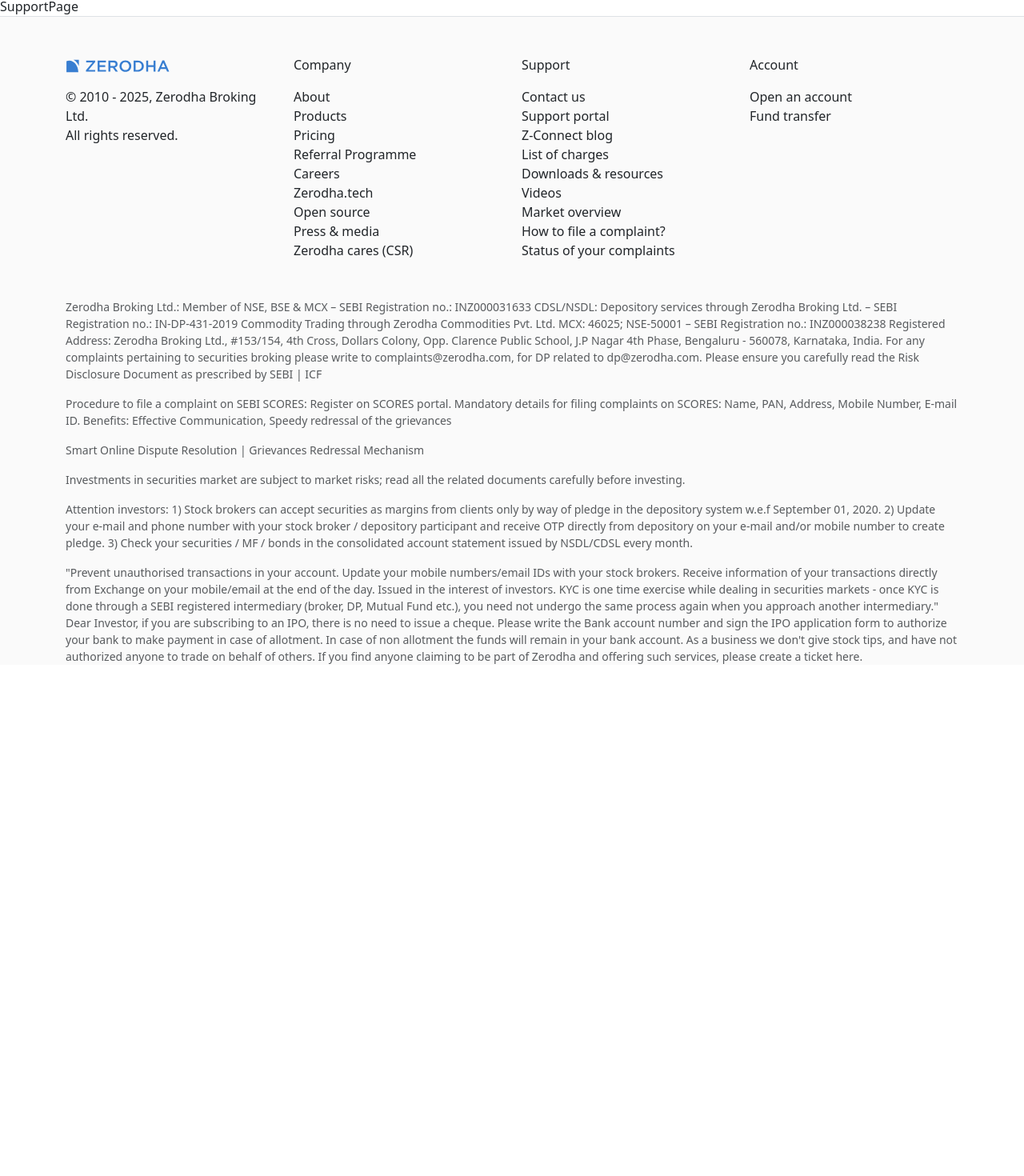
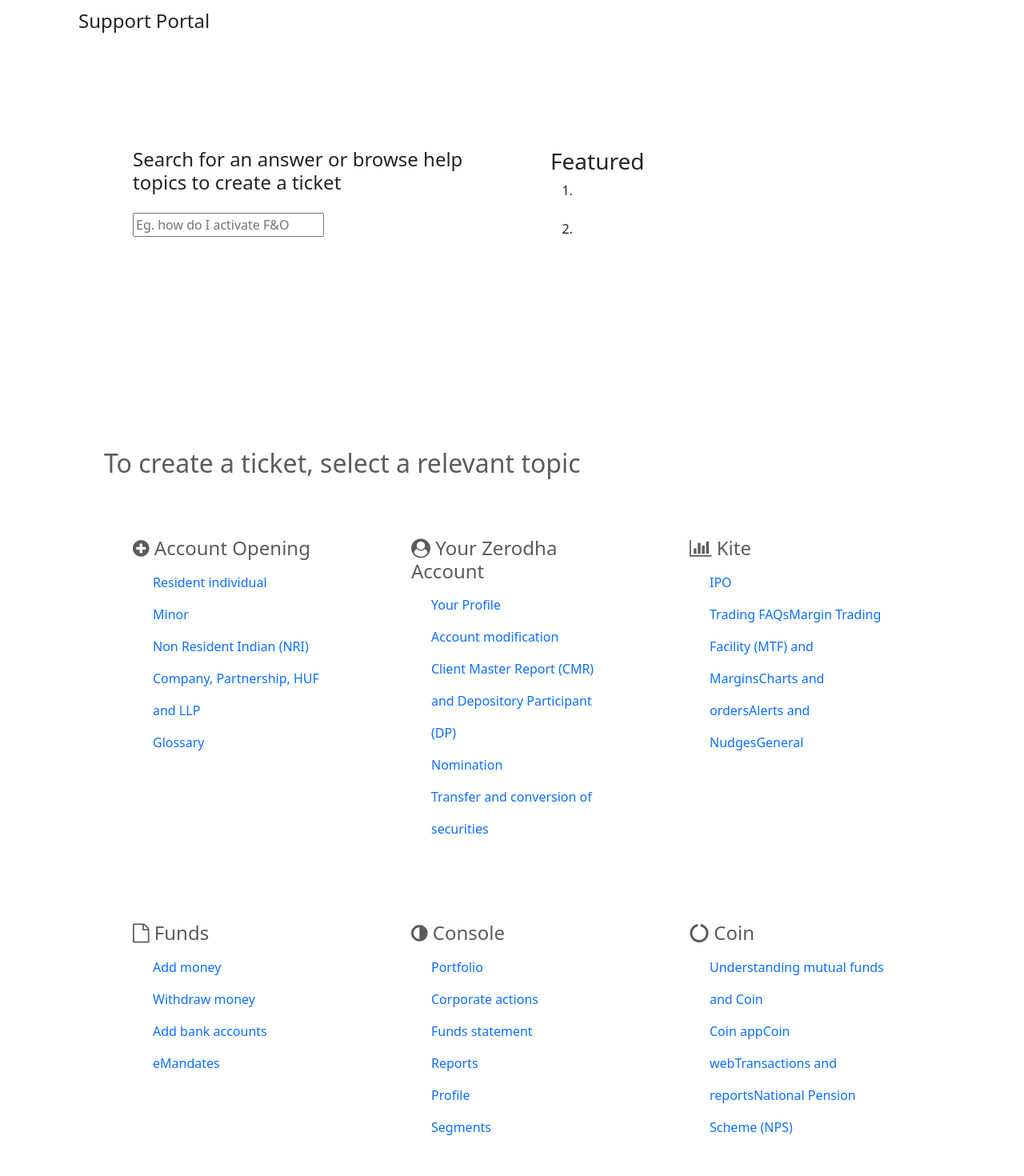
Before and after one commit to rushikesh5035/zerodha-clone, a React (Vite) app in the folder frontend/: page /support in a window 1280 px wide. Shown: the part 77-1547 px from the top of the page at 80% size. Before the commit the page ends 924 px from the top, so only its background shows below. Built offline with nearby package versions, Linux system fonts and the light colour scheme.

Commit message:
create support page

```diff
--- a/frontend/src/landing_page/support/CreateTicket.jsx
+++ b/frontend/src/landing_page/support/CreateTicket.jsx
@@ -1,7 +1,56 @@
 import React from "react";
 
 const CreateTicket = () => {
-  return <div>CreateTicket</div>;
+  return (
+    <div id="supportHero">
+      <div className="container">
+        <div className="p-3" id="supportWrapper">
+          <h4>Support Portal</h4>
+          <a href="" style={{ color: "white" }}>
+            Track tickets
+          </a>
+        </div>
+        <div className="row p-5">
+          <div className="col-6 p-5">
+            <h1 className="fs-4 mb-4">
+              Search for an answer or browse help topics to create a ticket
+            </h1>
+            <input type="text" placeholder="Eg. how do I activate F&O" />
+            <br />
+            <a href="" style={{ color: "white" }}>
+              Track account opening
+            </a>
+            <a href="" style={{ color: "white" }}>
+              Track segment activation
+            </a>
+            <a href="" style={{ color: "white" }}>
+              Intraday margins
+            </a>{" "}
+            <br />
+            <a href="" style={{ color: "white" }}>
+              Kite user manual
+            </a>
+          </div>
+          <div className="col-6 p-5" id="leftSection">
+            <h1 className="fs-3">Featured</h1>
+            <ol>
+              <li>
+                <a href="" style={{ color: "white" }}>
+                  Surveillance measure on scrips - March 2025
+                </a>
+              </li>{" "}
+              <br />
+              <li>
+                <a href="" style={{ color: "white" }}>
+                  Latest Intraday leverages and Square-off timings
+                </a>
+              </li>
+            </ol>
+          </div>
+        </div>
+      </div>
+    </div>
+  );
 };
 
 export default CreateTicket;
--- a/frontend/src/landing_page/support/Hero.jsx
+++ b/frontend/src/landing_page/support/Hero.jsx
@@ -1,7 +1,175 @@
 import React from "react";
 
 const Hero = () => {
-  return <div>Hero</div>;
+  return (
+    <div className="container">
+      <div className="row p-5 mt-5">
+        <h2 className="fs-2 text-muted">
+          To create a ticket, select a relevant topic
+        </h2>
+        <div className="col-4 p-5 mt-3 text-muted">
+          <h4>
+            <i class="fa fa-plus-circle fa-sm" aria-hidden="true"></i> Account
+            Opening
+          </h4>
+          <div style={{ marginLeft: "25px", lineHeight: "40px" }}>
+            <a href="" className="text-decoration-none">
+              Resident individual
+            </a>
+            <br />
+            <a href="" className="text-decoration-none mb-3">
+              Minor
+            </a>
+            <br />
+            <a href="" className="text-decoration-none">
+              Non Resident Indian (NRI)
+            </a>
+            <br />
+            <a href="" className="text-decoration-none">
+              Company, Partnership, HUF and LLP
+            </a>
+            <br />
+            <a href="" className="text-decoration-none">
+              Glossary
+            </a>
+          </div>
+        </div>
+
+        <div className="col-4 p-5 mt-3  text-muted">
+          <h4>
+            <i class="fa fa-user-circle fa-sm" aria-hidden="true"></i> Your
+            Zerodha Account
+          </h4>
+          <div style={{ marginLeft: "25px", lineHeight: "40px" }}>
+            <a href="" className="text-decoration-none">
+              Your Profile
+            </a>
+            <br />
+            <a href="" className="text-decoration-none">
+              Account modification
+            </a>
+            <br />
+            <a href="" className="text-decoration-none">
+              Client Master Report (CMR) and Depository Participant (DP)
+            </a>
+            <br />
+            <a href="" className="text-decoration-none">
+              Nomination
+            </a>
+            <br />
+            <a href="" className="text-decoration-none">
+              Transfer and conversion of securities
+            </a>
+          </div>
+        </div>
+
+        <div className="col-4 p-5 mt-3  text-muted">
+          <h4>
+            <i class="fa fa-bar-chart fa-sm" aria-hidden="true"></i> Kite
+          </h4>
+          <div style={{ marginLeft: "25px", lineHeight: "40px" }}>
+            <a href="" className="text-decoration-none">
+              IPO
+            </a>
+            <br />
+            <a href="" className="text-decoration-none">
+              Trading FAQs
+            </a>
+            <a href="" className="text-decoration-none">
+              Margin Trading Facility (MTF) and Margins
+            </a>
+            <a href="" className="text-decoration-none">
+              Charts and orders
+            </a>
+            <a href="" className="text-decoration-none">
+              Alerts and Nudges
+            </a>
+            <a href="" className="text-decoration-none">
+              General
+            </a>
+          </div>
+        </div>
+
+        <div className="col-4 p-5 mb-3 text-muted">
+          <h4>
+            <i class="fa fa-file-o fa-sm" aria-hidden="true"></i> Funds
+          </h4>
+          <div style={{ marginLeft: "25px", lineHeight: "40px" }}>
+            <a href="" className="text-decoration-none">
+              Add money
+            </a>
+            <br />
+            <a href="" className="text-decoration-none mb-3">
+              Withdraw money
+            </a>
+            <br />
+            <a href="" className="text-decoration-none">
+              Add bank accounts
+            </a>
+            <br />
+            <a href="" className="text-decoration-none">
+              eMandates
+            </a>
+          </div>
+        </div>
+
+        <div className="col-4 p-5 mb-3 text-muted">
+          <h4>
+            <i class="fa fa-adjust fa-sm" aria-hidden="true"></i> Console
+          </h4>
+          <div style={{ marginLeft: "25px", lineHeight: "40px" }}>
+            <a href="" className="text-decoration-none">
+              Portfolio
+            </a>
+            <br />
+            <a href="" className="text-decoration-none">
+              Corporate actions
+            </a>
+            <br />
+            <a href="" className="text-decoration-none">
+              Funds statement
+            </a>
+            <br />
+            <a href="" className="text-decoration-none">
+              Reports
+            </a>
+            <br />
+            <a href="" className="text-decoration-none">
+              Profile
+            </a>
+            <br />
+            <a href="" className="text-decoration-none">
+              Segments
+            </a>
+          </div>
+        </div>
+
+        <div className="col-4 p-5 mb-3 text-muted">
+          <h4>
+            <i class="fa fa-circle-o-notch fa-sm" aria-hidden="true"></i> Coin
+          </h4>
+          <div style={{ marginLeft: "25px", lineHeight: "40px" }}>
+            <a href="" className="text-decoration-none">
+              Understanding mutual funds and Coin
+            </a>
+            <br />
+            <a href="" className="text-decoration-none">
+              Coin app
+            </a>
+            <a href="" className="text-decoration-none">
+              Coin web
+            </a>
+            <a href="" className="text-decoration-none">
+              Transactions and reports
+            </a>
+            <a href="" className="text-decoration-none">
+              National Pension Scheme (NPS)
+            </a>
+          </div>
+        </div>
+      </div>
+    </div>
+  );
 };
 
 export default Hero;
--- a/frontend/src/landing_page/support/SupportPage.jsx
+++ b/frontend/src/landing_page/support/SupportPage.jsx
@@ -1,7 +1,14 @@
 import React from "react";
+import Hero from "./Hero";
+import CreateTicket from "./CreateTicket";
 
 const SupportPage = () => {
-  return <div>SupportPage</div>;
+  return (
+    <>
+      <CreateTicket />
+      <Hero />
+    </>
+  );
 };
 
 export default SupportPage;
```
